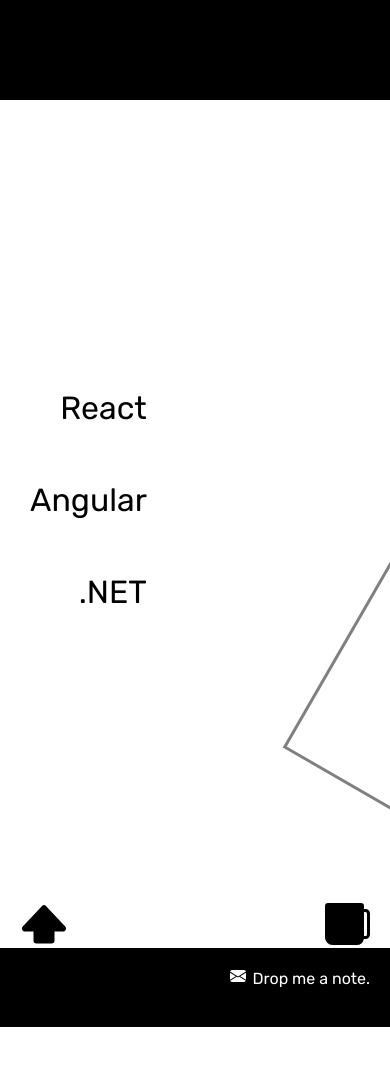
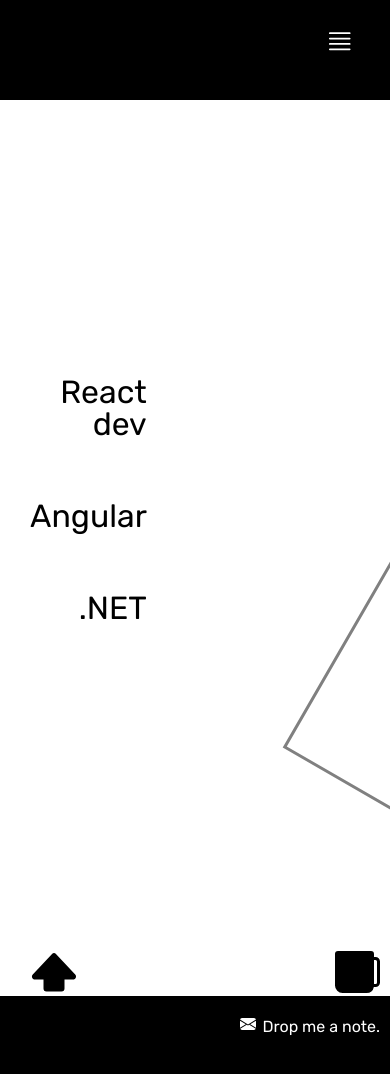
Before and after one commit to tiQu/portfolio, a React (Create React App) app: page / in a window 390 px wide. Shown: the top 1074 px of the page. Before the commit the page ends 1027 px from the top, so only its background shows below. Built offline with nearby package versions, Linux system fonts and the light colour scheme.

Commit message:
Experimenting with scroll package to add hide / show sections

```diff
--- a/package.json
+++ b/package.json
@@ -10,6 +10,7 @@
     "react": "^17.0.1",
     "react-dom": "^17.0.1",
     "react-scripts": "4.0.1",
+    "react-scroll": "^1.8.1",
     "react-scroll-parallax": "^2.3.5",
     "react-sticky": "^6.0.3",
     "web-vitals": "^0.2.4"
--- /dev/null
+++ b/src/components/global/FadeInSection/FadeInSection.scss
@@ -0,0 +1,18 @@
+section {
+    // padding: 16px;
+    // margin: 16px;
+    // box-shadow: 0 0 8px rgba(0, 0, 0, .125);
+    height: 64px;
+    opacity: 0;
+    transform: translate(0, 50%);
+    visibility: hidden;
+    transition: opacity 300ms ease-out, transform 300ms ease-out;
+    will-change: opacity, visibility;
+}
+
+.is-visible {
+    opacity: 1;
+    transform: none;
+    visibility: visible;
+    display: flex;
+}
--- a/src/components/global/Footer/Footer.js
+++ b/src/components/global/Footer/Footer.js
@@ -1,5 +1,6 @@
 import React from 'react';
 import './Footer.scss';
+import {Link, Scroll} from 'react-scroll';
 
 class Footer extends React.Component{
     render(){
@@ -9,9 +10,15 @@
                     <svg width="3em" height="3em" viewBox="0 0 16 16" class="bi bi-shift-fill" fill="currentColor" xmlns="http://www.w3.org/2000/svg">
                         <path fill-rule="evenodd" d="M7.27 2.047a1 1 0 0 1 1.46 0l6.345 6.77c.6.638.146 1.683-.73 1.683H11.5v3a1 1 0 0 1-1 1h-5a1 1 0 0 1-1-1v-3H1.654C.78 10.5.326 9.455.924 8.816L7.27 2.047z"/>
                     </svg>
-                    <svg width="3em" height="3em" viewBox="0 0 16 16" class="bi bi-cup-fill" fill="currentColor" xmlns="http://www.w3.org/2000/svg">
-                        <path fill-rule="evenodd" d="M1 2a1 1 0 0 1 1-1h11a1 1 0 0 1 1 1v1h.5A1.5 1.5 0 0 1 16 4.5v7a1.5 1.5 0 0 1-1.5 1.5h-.55a2.5 2.5 0 0 1-2.45 2h-8A2.5 2.5 0 0 1 1 12.5V2zm13 10h.5a.5.5 0 0 0 .5-.5v-7a.5.5 0 0 0-.5-.5H14v8z"/>
-                    </svg>
+                    <div className="coffee">
+                        <svg id="steam" width="3em" height="3em" viewBox="0 0 16 16" class="bi bi-chevron-double-right" fill="currentColor" xmlns="http://www.w3.org/2000/svg">
+                            <path fill-rule="evenodd" d="M3.646 1.646a.5.5 0 0 1 .708 0l6 6a.5.5 0 0 1 0 .708l-6 6a.5.5 0 0 1-.708-.708L9.293 8 3.646 2.354a.5.5 0 0 1 0-.708z"/>
+                            <path fill-rule="evenodd" d="M7.646 1.646a.5.5 0 0 1 .708 0l6 6a.5.5 0 0 1 0 .708l-6 6a.5.5 0 0 1-.708-.708L13.293 8 7.646 2.354a.5.5 0 0 1 0-.708z"/>
+                        </svg>
+                        <svg width="3em" height="3em" viewBox="0 0 16 16" class="bi bi-cup-fill" fill="currentColor" xmlns="http://www.w3.org/2000/svg">
+                            <path fill-rule="evenodd" d="M1 2a1 1 0 0 1 1-1h11a1 1 0 0 1 1 1v1h.5A1.5 1.5 0 0 1 16 4.5v7a1.5 1.5 0 0 1-1.5 1.5h-.55a2.5 2.5 0 0 1-2.45 2h-8A2.5 2.5 0 0 1 1 12.5V2zm13 10h.5a.5.5 0 0 0 .5-.5v-7a.5.5 0 0 0-.5-.5H14v8z"/>
+                        </svg>
+                    </div>
                 </div>
                 <div className="footer-row-bottom">
                     <div className="footer-section">
--- a/src/components/global/Footer/Footer.scss
+++ b/src/components/global/Footer/Footer.scss
@@ -11,18 +11,35 @@
     background-color: white;
     display: flex;
     justify-content: space-between;
+    padding-right: 0px;
+}
+
+.footer-row-top div {
+    display: flex;
+    flex-direction: column;
 }
 
 .footer-row-top svg {
+    fill: black;
+    padding: 0px 20px;
+    align-self: flex-end;
+}
+
+#steam {
+    fill: white;
+}
+
+.footer-row-top .coffee:hover :nth-child(1) {
     fill: black !important;
-    padding: 0px 20px;
 }
 
 .footer-row-bottom {
     padding: 20px;
+    padding-right: 0px;
     width: 100vw;
     background-color: black;
     display: flex;
+    align-items: baseline;
     justify-content: flex-end;
 }
 
@@ -37,7 +54,7 @@
 }
 
 svg {
-    fill: #fff !important;
+    fill: #fff;
     padding-right: 7px;
 }
 
--- a/src/components/global/Header/Navbar/Navbar.scss
+++ b/src/components/global/Header/Navbar/Navbar.scss
@@ -109,7 +109,7 @@
     }
 
     .menu-icon i svg {
-        fill: black !important;
+        fill: white !important;
     }
 
     .bars-shown, .x-shown {
--- a/src/components/home/Bullet/Bullet.js
+++ b/src/components/home/Bullet/Bullet.js
@@ -1,15 +1,15 @@
 import React from 'react';
 import './Bullet.scss';
-import { ParallaxProvider } from 'react-scroll-parallax';
 
-class Main extends React.Component{
+class Bullet extends React.Component{
     render(){
         return (
             <div className="bullet">
-                {this.props.text}
+                <div className="bullet-text">{this.props.text}</div>
+                <div id={this.props.id}>{this.props.description}</div>
             </div>
         );
     }
   }
 
-export default Main;
+export default Bullet;
--- a/src/components/home/Bullet/Bullet.scss
+++ b/src/components/home/Bullet/Bullet.scss
@@ -4,4 +4,9 @@
     padding: 30px;
     font-family: 'Rubik', sans-serif;
     font-size: xx-large;
+
+    &:hover {
+        color: white;
+        background-color: black;
+    }
 }
--- a/src/components/home/Hero/Hero.js
+++ b/src/components/home/Hero/Hero.js
@@ -11,7 +11,7 @@
 class Hero extends React.Component{
     render(){
         return (
-            <Parallax className="custom-class" y={[0, 50]} x={[0, 0]} tagOuter="figure">
+            <Parallax className="custom-class" y={[0, -50]} x={[0, 0]} tagOuter="figure">
                 <div class="rellax hexagon hexagon1">
                     <div class="hexagon-in1">
                         <div class="hexagon-in2">
--- a/src/components/home/Home.js
+++ b/src/components/home/Home.js
@@ -3,15 +3,16 @@
 import { ParallaxProvider } from 'react-scroll-parallax';
 import Hero from './Hero/Hero';
 import Bullet from './Bullet/Bullet';
+import FadeInSection from '../global/FadeInSection/FadeInSection';
 
 class Home extends React.Component{
     render(){
         return (
             <section className="Home">
                 <div className="col-home col-home-1">
-                    <Bullet text="React" />
-                    <Bullet text="Angular" />
-                    <Bullet text=".NET" />
+                    <Bullet id="b1" text="React" description="dev"/>
+                    <Bullet id="b2" text="Angular" />
+                    <Bullet id="b3" text=".NET" />
                 </div>
                 <div className="Home-logo">
                     <ParallaxProvider>
@@ -19,9 +20,9 @@
                     </ParallaxProvider>
                 </div>
                 <div className="col-home col-home-2">
-                    <Bullet text="data analysis" />
-                    <Bullet text="R" />
-                    <Bullet text="market research" />
+                    <Bullet id="b4" text="data analysis" />
+                    <Bullet id="b5" text="R" />
+                    <Bullet id="b6" text="market research" />
                 </div>
             </section>
         );
--- a/src/components/home/Home.scss
+++ b/src/components/home/Home.scss
@@ -6,10 +6,10 @@
     height: 800px;
 }
 
-.Home-logo {
-    flex-direction: column;
-    align-items: flex-end;
-}
+// .Home-logo {
+//     flex-direction: column;
+//     align-items: flex-end;
+// }
 
 .col-home {
     position: -webkit-sticky;
```
Also changed, not shown: src/components/global/FadeInSection/FadeInSection.js (added), 2 other files (tests, documents, lock files or other folders).
